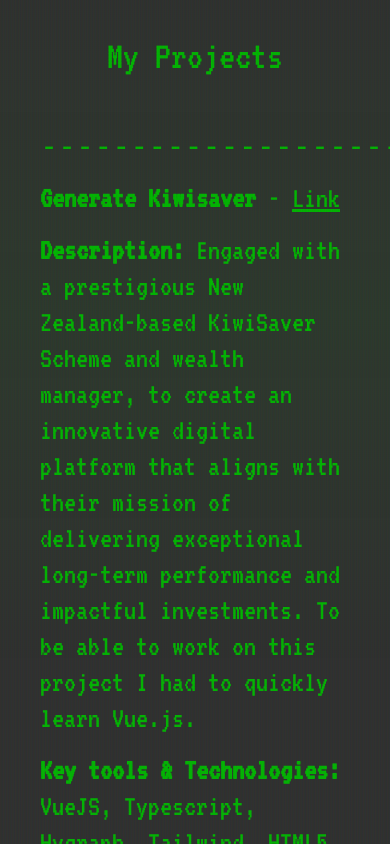
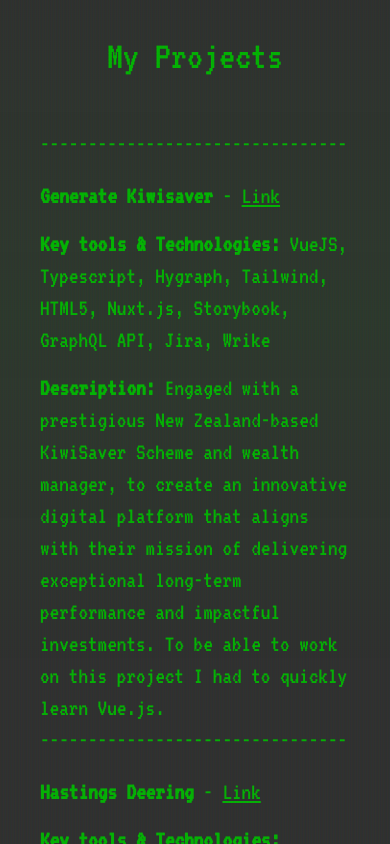
Before and after one commit to GrewHD/my-portfolio, a React (Create React App) app: page /projects in a window 390 px wide. Built offline with nearby package versions, Linux system fonts and the light colour scheme.

Commit message:
fix: improve mobile layout for the my projects page

```diff
--- a/src/App.css
+++ b/src/App.css
@@ -184,7 +184,7 @@
 
 .overlay:before {
   background: linear-gradient(#101010 50%, rgba(16, 16, 16, 0.2) 50%), linear-gradient(90deg, rgba(255, 0, 0, 0.03), rgba(0, 255, 0, 0.02), rgba(0, 0, 255, 0.03));
-  background-size: 100% 3px, 6px 100%;
+  background-size: 100% 2px, 6px 100%;
   content: "";
   display: block;
   pointer-events: none;
@@ -194,8 +194,10 @@
   bottom: 0;
   left: 0;
   z-index: 2;
+}
 
-  @media (max-width: 870px) {
+@media (max-width: 870px) {
+  .overlay:before {
     background-size: 100% 1px, 3px 100%;
   }
 }
--- a/src/pages/AboutMePage.tsx
+++ b/src/pages/AboutMePage.tsx
@@ -16,8 +16,9 @@
                     have expanded my proficiency in Vue.js, enhancing website development.
                 </p>
             </div>
-            <div className='self-start'>
-                <a href='/' className="text-3xl">&lt; <span className="underline">Back</span></a>
+            <div className='flex justify-between gap-4'>
+                <a href='/' className="text-3xl hover:text-white">&lt; <span className="underline">Home</span></a>
+                <a href='/projects' className="text-3xl hover:text-white"><span className="underline">Projects</span> &gt;</a>
             </div>
         </div>
     )
--- a/src/pages/ProjectsPage.tsx
+++ b/src/pages/ProjectsPage.tsx
@@ -2,33 +2,37 @@
     return (
         <div className='content mt-16 max-sm:mt-8'>
             <h2 className="title self-center">My Projects</h2>
-            <ul className="text-3xl">
+            <ul className="text-3xl max-sm:text-2xl">
                 <li className="flex flex-col gap-4">
-                    <pre>----------------------------------------------</pre>
+                    <div className="max-h-[36px] overflow-hidden">----------------------------------------------------------------</div>
                     <p><b>Generate Kiwisaver </b> - <a className="underline hover:text-white" target="_blank" href="https://www.generatewealth.co.nz/">Link</a></p>
+                    <p><b>Key tools & Technologies:</b> VueJS, Typescript, Hygraph, Tailwind, HTML5, Nuxt.js, Storybook, GraphQL API, Jira, Wrike</p>
                     <p><b>Description:</b> Engaged with a prestigious New Zealand-based KiwiSaver Scheme and wealth manager, to create an innovative digital platform that aligns with their mission of delivering exceptional long-term performance and impactful investments. To be able to work on this project I had to quickly learn Vue.js.</p>
-                    <p><b>Key tools & Technologies:</b> VueJS, Typescript, Hygraph, Tailwind, HTML5, Nuxt.js, Storybook, GraphQL API, Jira, Wrike</p>
                 </li>
                 <li className="flex flex-col gap-4">
-                    <pre>----------------------------------------------</pre>
+                    <div className="max-h-[36px] overflow-hidden">----------------------------------------------------------------</div>
                     <p><b>Hastings Deering</b> - <a className="underline hover:text-white" target="_blank" href="https://hastingsdeering.com.au/">Link</a></p>
+                    <p><b>Key tools & Technologies:</b> ReactJS, Typescript, Tailwind, HTML5, Next.js, Storybook, GraphQL API, Jira, Wrike</p>
                     <p><b>Description:</b> Hastings Deering is Australia's top Caterpillar equipment supplier, dominating the machinery sector. I was deeply involved in developing the headless solution for their project, implementing key features and optimizing performance.</p>
-                    <p><b>Key tools & Technologies:</b> ReactJS, Typescript, Tailwind, HTML5, Next.js, Storybook, GraphQL API, Jira, Wrike</p>
                 </li>
                 <li className="flex flex-col gap-4">
-                    <pre>----------------------------------------------</pre>
+                    <div className="max-h-[36px] overflow-hidden">----------------------------------------------------------------</div>
                     <p><b>Beany </b> - <a className="underline hover:text-white" target="_blank" href="https://www.beany.com/en-au">Link</a></p>
+                    <p><b>Key tools & Technologies:</b> React.js, Typescript, SCSS, HTML5, Next.js, Contentful, Storybook, React Testing Library, Wrike</p>
                     <p><b>Description:</b> A solution provided for a progressive business accounting firm based in New Zealand, to enhance their digital platform and deliver a seamless, stress-free experience for their clients. The project had to be delivered in a short period of time and was successfully done so.</p>
-                    <p><b>Key tools & Technologies:</b> React.js, Typescript, SCSS, HTML5, Next.js, Contentful, Storybook, React Testing Library, Wrike</p>
                 </li>
                 <li className="flex flex-col gap-4">
-                    <pre>----------------------------------------------</pre>
+                    <div className="max-h-[36px] overflow-hidden">----------------------------------------------------------------</div>
                     <p><b>Carrots </b> - <a className="underline hover:text-white" target="_blank" href="https://carrots.overdose.digital/">Link</a></p>
+                    <p><b>Key tools & Technologies:</b> React.js, Typescript, SCSS, HTML5, Next.js, Storybook, React Testing Library, GraphQL API, Wrike</p>
                     <p><b>Description:</b> Headless e-commerce accelerator, it’s built on top of Next.js and with help of previously created internal design system</p>
-                    <p><b>Key tools & Technologies:</b> React.js, Typescript, SCSS, HTML5, Next.js, Storybook, React Testing Library, GraphQL API, Wrike</p>
-                    <pre>----------------------------------------------</pre>
+                    <div className="max-h-[36px] overflow-hidden">----------------------------------------------------------------</div>
                 </li>
             </ul>
+            <div className='flex justify-between gap-4'>
+                <a href='/' className="text-3xl hover:text-white">&lt; <span className="underline">Home</span></a>
+                <a href='/about-me' className="text-3xl hover:text-white"><span className="underline">About Me</span> &gt;</a>
+            </div>
         </div>
     )
 }
```
Also changed, not shown: src/App.tsx (+0 -13 lines).
